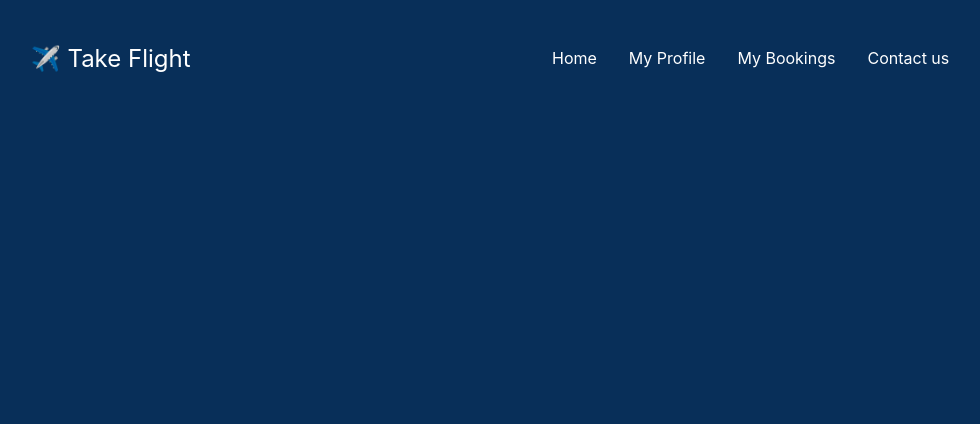
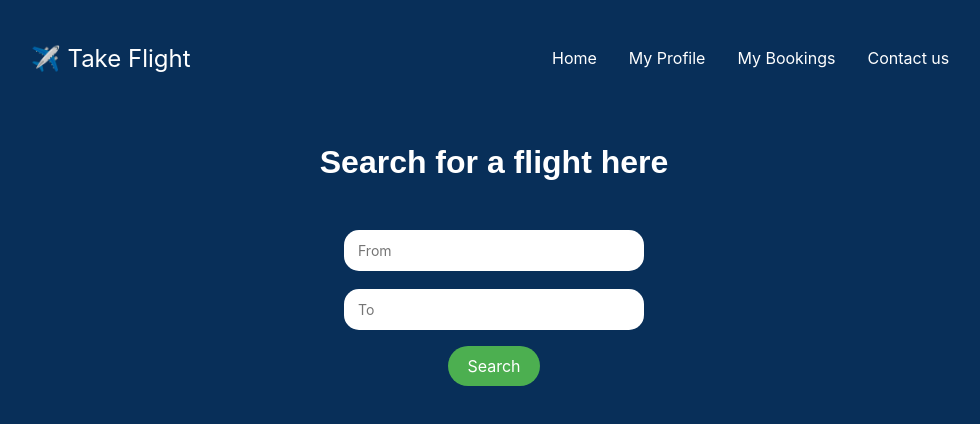
Before and after one commit to yussufshariff/FlightApp, a React (Create React App) app: page / in a window 1280 px wide. Shown: the top 424 px of the page, without its empty margins (146-1126 px from the left). Built offline with nearby package versions, Linux system fonts and the light colour scheme.

Commit message:
console logs for arrival + destination

```diff
--- a/src/App.tsx
+++ b/src/App.tsx
@@ -1,8 +1,10 @@
 import Navbar from "../src/Components/Navbar";
+import FlightScanner from "Components/FlightScanner";
 function App() {
   return (
     <div>
       <Navbar />
+      <FlightScanner />
     </div>
   );
 }
--- /dev/null
+++ b/src/Components/FlightScanner.tsx
@@ -0,0 +1,40 @@
+import "../Styles/FlightScanner.css";
+import { useEffect, useState } from "react";
+
+export default function FlightScanner() {
+  const [departure, setDeparture] = useState("");
+  const [arrival, setArrival] = useState("");
+
+  const handleSearch = (e: any) => {
+    e.preventDefault();
+    console.log("From:", departure);
+    console.log("To:", arrival);
+  };
+
+  return (
+    <div className="scan">
+      <h1 className="scan-title">Search for a flight here</h1>
+      <div className="scan-input">
+        <label htmlFor="Departure"></label>
+        <input
+          type="text"
+          name="Departure"
+          placeholder="From"
+          value={departure}
+          onChange={(e) => setDeparture(e.target.value)}
+        ></input>
+        <label htmlFor="Arrival"></label>
+        <input
+          type="text"
+          name="Arrival"
+          placeholder="To"
+          value={arrival}
+          onChange={(e) => setArrival(e.target.value)}
+        ></input>
+      </div>
+      <button className="scan-button" onClick={handleSearch}>
+        Search
+      </button>
+    </div>
+  );
+}
--- /dev/null
+++ b/src/Styles/FlightScanner.css
@@ -0,0 +1,44 @@
+.scan-title {
+  text-align: center;
+  color: #ffffff;
+  font-family: sans-serif;
+  padding-top: 3%;
+}
+
+.scan-input {
+  display: grid;
+  justify-content: center;
+  grid-gap: 6px;
+  padding: 1rem;
+}
+
+.scan-input input {
+  padding: 12px 14px;
+  border-radius: 15px;
+  border: none;
+  outline: none;
+  width: 300px;
+  max-width: 100%;
+  font-size: 14px;
+}
+
+.scan-input label {
+  padding: 1%;
+  color: #ffffff;
+}
+
+.scan-button {
+  margin: auto;
+  display: block;
+  background-color: #4caf50;
+  color: white;
+  border: none;
+  border-radius: 20px;
+  padding: 10px 19px;
+  font-size: 16px;
+  cursor: pointer;
+}
+
+.scan-button:hover {
+  background-color: #3e8e41;
+}
```
